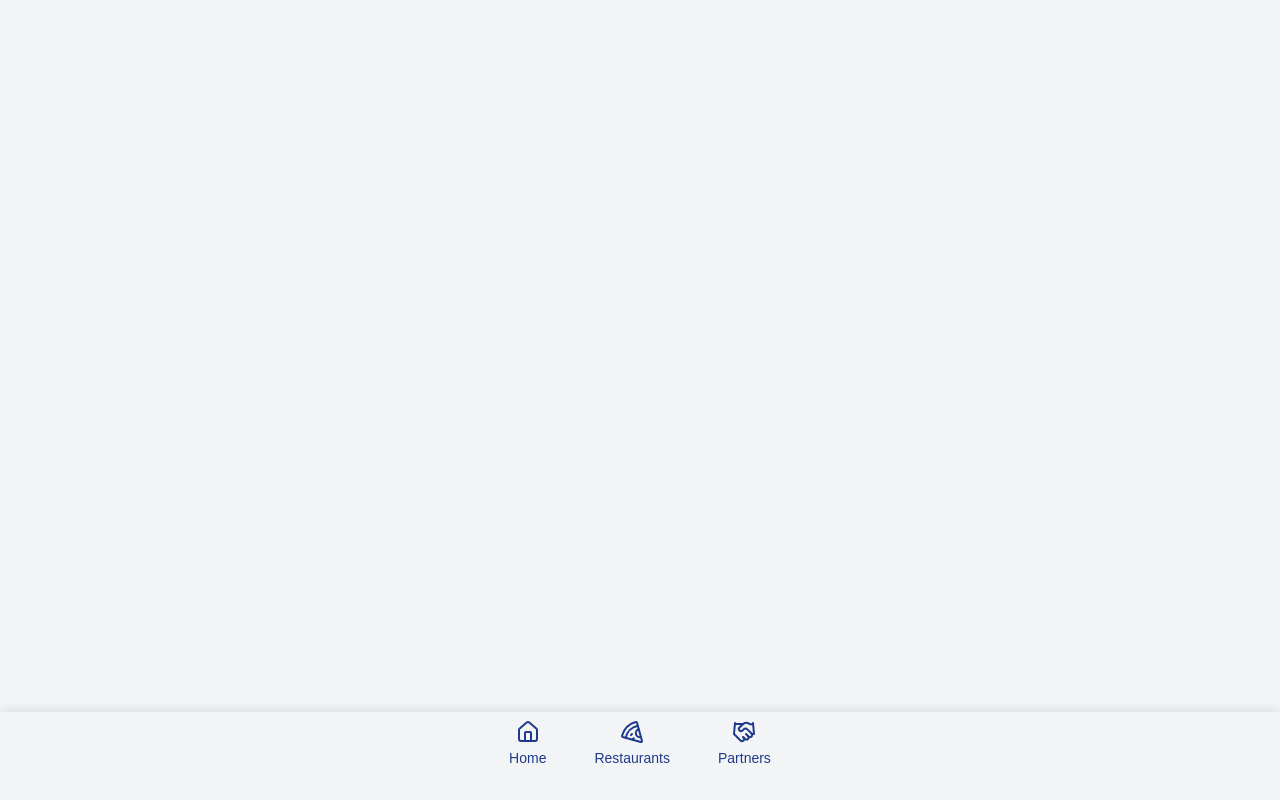
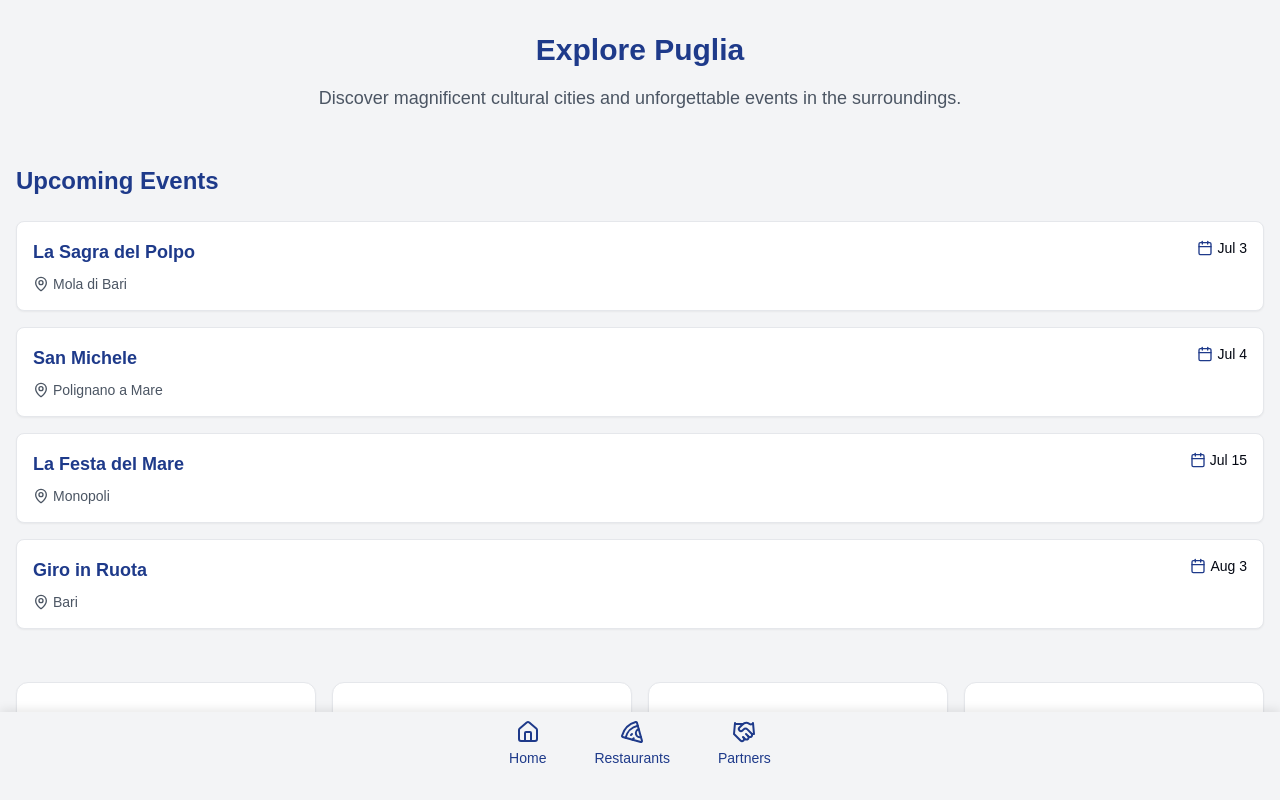
Before and after one commit to Mardar91/nva-webapp, a React (Create React App) app: page /explore in a window 1280 px wide. Built offline with nearby package versions, Linux system fonts and the light colour scheme.

Commit message:
Update Explore.tsx

```diff
--- a/src/pages/Explore.tsx
+++ b/src/pages/Explore.tsx
@@ -1,7 +1,166 @@
 import React from "react";
+import { useNavigate } from "react-router-dom";
+import { Card, CardContent } from "../components/ui/card";
+import { Button } from "../components/ui/button";
+import { Calendar, MapPin } from "lucide-react";
+import { motion } from "framer-motion";
+
+interface Event {
+  id: string;
+  title: string;
+  date: Date;
+  city: string;
+  description: string;
+}
+
+// Componente EventCard
+const EventCard: React.FC<{ event: Event }> = ({ event }) => {
+  const formattedDate = new Intl.DateTimeFormat('en-US', {
+    month: 'short',
+    day: 'numeric',
+  }).format(event.date);
+
+  return (
+    <motion.div
+      initial={{ opacity: 0, y: 20 }}
+      animate={{ opacity: 1, y: 0 }}
+      transition={{ duration: 0.5 }}
+    >
+      <Card className="hover:shadow-lg transition-shadow duration-200">
+        <CardContent className="p-4">
+          <div className="flex items-start justify-between">
+            <div>
+              <h3 className="font-semibold text-lg text-[#1e3a8a] dark:text-[#60A5FA]">
+                {event.title}
+              </h3>
+              <div className="flex items-center mt-2 text-gray-600 dark:text-gray-300">
+                <MapPin className="w-4 h-4 mr-1" />
+                <span className="text-sm">{event.city}</span>
+              </div>
+            </div>
+            <div className="flex items-center">
+              <Calendar className="w-4 h-4 mr-1 text-[#1e3a8a] dark:text-[#60A5FA]" />
+              <span className="text-sm font-medium">{formattedDate}</span>
+            </div>
+          </div>
+        </CardContent>
+      </Card>
+    </motion.div>
+  );
+};
+
+// Componente CityButton
+const CityButton: React.FC<{
+  city: string;
+  onClick: () => void;
+  delay: number;
+}> = ({ city, onClick, delay }) => {
+  return (
+    <motion.div
+      initial={{ opacity: 0, scale: 0.9 }}
+      animate={{ opacity: 1, scale: 1 }}
+      transition={{ duration: 0.5, delay }}
+    >
+      <Button
+        onClick={onClick}
+        className="w-full bg-white dark:bg-gray-800 hover:bg-gray-100 dark:hover:bg-gray-700 text-[#1e3a8a] dark:text-[#60A5FA] border border-gray-200 dark:border-gray-700 h-24 rounded-xl shadow-sm hover:shadow-md transition-all duration-200"
+        variant="ghost"
+      >
+        <span className="text-lg font-semibold">{city}</span>
+      </Button>
+    </motion.div>
+  );
+};
 
 const Explore: React.FC = () => {
-  return <div></div>; // Una pagina vuota
+  const navigate = useNavigate();
+
+  // Eventi di esempio
+  const events: Event[] = [
+    {
+      id: '1',
+      title: 'La Sagra del Polpo',
+      date: new Date(2024, 6, 3),
+      city: 'Mola di Bari',
+      description: 'Traditional octopus festival'
+    },
+    {
+      id: '2',
+      title: 'San Michele',
+      date: new Date(2024, 6, 4),
+      city: 'Polignano a Mare',
+      description: 'Religious celebration'
+    },
+    {
+      id: '3',
+      title: 'La Festa del Mare',
+      date: new Date(2024, 6, 15),
+      city: 'Monopoli',
+      description: 'Sea festival'
+    },
+    {
+      id: '4',
+      title: 'Giro in Ruota',
+      date: new Date(2024, 7, 3),
+      city: 'Bari',
+      description: 'Ferris wheel event'
+    }
+  ];
+
+  const cities = [
+    { name: 'Mola di Bari', path: '/cities/mola-di-bari' },
+    { name: 'Polignano a Mare', path: '/cities/polignano-a-mare' },
+    { name: 'Monopoli', path: '/cities/monopoli' },
+    { name: 'Bari', path: '/cities/bari' }
+  ];
+
+  return (
+    <div className="container mx-auto px-4 py-8">
+      {/* Hero Section */}
+      <motion.div
+        initial={{ opacity: 0, y: -20 }}
+        animate={{ opacity: 1, y: 0 }}
+        transition={{ duration: 0.5 }}
+        className="text-center mb-12"
+      >
+        <h1 className="text-3xl font-bold text-[#1e3a8a] dark:text-[#60A5FA] mb-4">
+          Explore Puglia
+        </h1>
+        <p className="text-gray-600 dark:text-gray-300 text-lg">
+          Discover magnificent cultural cities and unforgettable events in the surroundings.
+        </p>
+      </motion.div>
+
+      {/* Upcoming Events Section */}
+      <section className="mb-12">
+        <motion.h2
+          initial={{ opacity: 0, x: -20 }}
+          animate={{ opacity: 1, x: 0 }}
+          transition={{ duration: 0.5, delay: 0.2 }}
+          className="text-2xl font-bold text-[#1e3a8a] dark:text-[#60A5FA] mb-6"
+        >
+          Upcoming Events
+        </motion.h2>
+        <div className="grid gap-4">
+          {events.map((event, index) => (
+            <EventCard key={event.id} event={event} />
+          ))}
+        </div>
+      </section>
+
+      {/* Cities Grid */}
+      <div className="grid grid-cols-1 md:grid-cols-2 lg:grid-cols-4 gap-4">
+        {cities.map((city, index) => (
+          <CityButton
+            key={city.name}
+            city={city.name}
+            onClick={() => navigate(city.path)}
+            delay={0.1 * index}
+          />
+        ))}
+      </div>
+    </div>
+  );
 };
 
 export default Explore;
```
